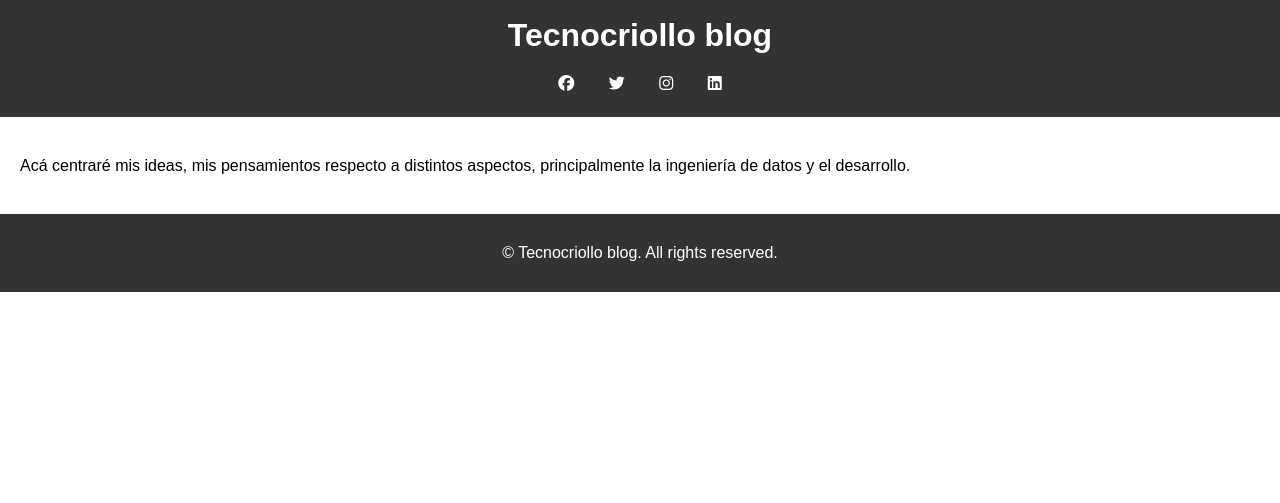
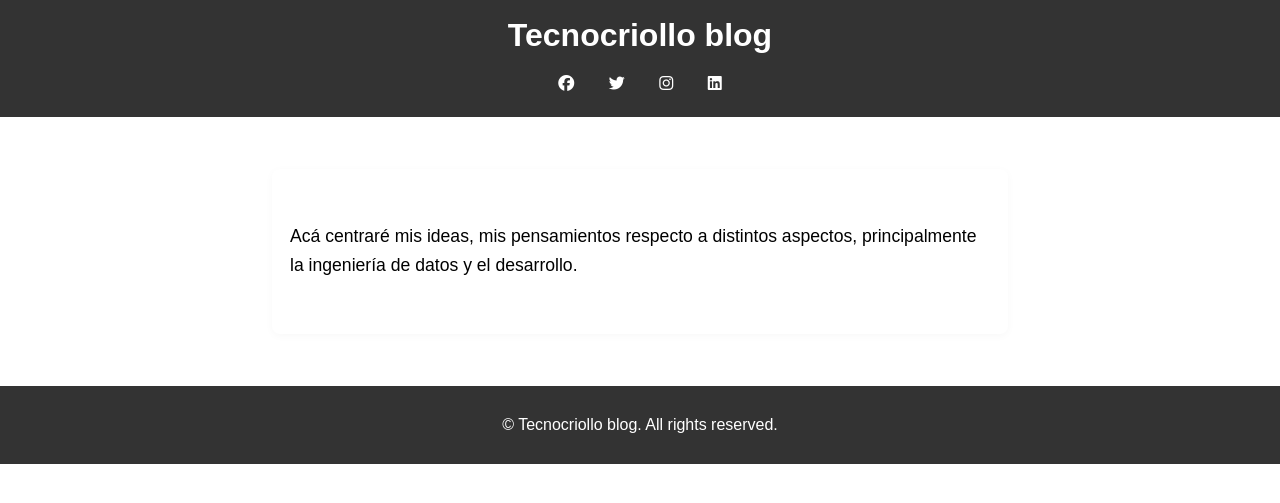
Before and after one commit to tecnocriollo/tecnocriollo.github.io, a Jekyll site: the page built from index.md, in a window 1280 px wide. Shown: the top 503 px of the page. Built offline with Jekyll 4.4.1, drawn with Linux system fonts in a browser that asks for light colours; our own code applies the rules of GitHub Pages for plain Markdown files.

Commit message:
post pltaformas o ad-hoc

```diff
--- a/_layouts/post.html
+++ b/_layouts/post.html
@@ -27,8 +27,8 @@
     </header>
     <main>
         <article>
-            <h2>{{ page.title }}</h2>
             <div class="post-content">
+                <h2>{{ page.title }}</h2>
                 {{ content }}
             </div>
         </article>
--- a/assets/css/styles.css
+++ b/assets/css/styles.css
@@ -59,3 +59,31 @@ footer {
     width: 100%;
     margin-top: auto; /* This pushes the footer to the bottom */
 }
+
+/* Add or update these styles for better reading experience */
+/* filepath: d:\projects\tecnocriollo-blog\assets\css\styles.css */
+
+.post-content {
+    max-width: 700px;
+    margin: 0 auto;
+    padding: 2em 1em;
+    background: #fff;
+    border-radius: 8px;
+    box-shadow: 0 2px 8px rgba(0,0,0,0.03);
+    line-height: 1.7;
+    font-size: 1.1em;
+}
+
+/* Optional: add some spacing to the article itself */
+article {
+    margin-top: 2em;
+    margin-bottom: 2em;
+}
+
+/* Limit image width inside post content */
+.post-content img {
+    max-width: 100%;
+    height: auto;
+    display: block;
+    margin: 1.5em auto;
+}
```
Also changed, not shown: _posts/2025-05-19-plataformas-o-adhoc.md (+15 -1 lines), 1 other file.
